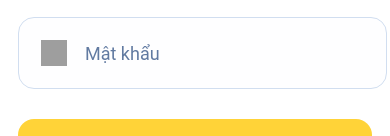
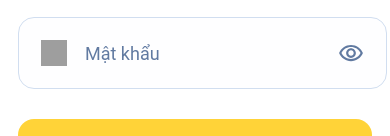
Before and after one commit to chungvinhhung/DR_PETS_HOUSE_ANGULAR, an Angular app: page /admin/login in a window 390 px wide. Shown: the part 411-547 px from the top of the page. Built offline with nearby package versions, Linux system fonts and the light colour scheme; grey boxes are pictures that could not be loaded.

Commit message:
style: use Design System eye icons for password toggle

```diff
--- a/src/app/features/admin/auth/pages/login/admin-login-page.component.scss
+++ b/src/app/features/admin/auth/pages/login/admin-login-page.component.scss
@@ -286,10 +286,18 @@
   background: transparent;
 }
 
-.visibility-button img {
+.visibility-icon {
   display: block;
   width: 2.32cqw;
   height: 2.32cqw;
+  background: #617aa1;
+  -webkit-mask: url("/assets/admin-login/visibility-outlined.svg") center / contain no-repeat;
+  mask: url("/assets/admin-login/visibility-outlined.svg") center / contain no-repeat;
+}
+
+.visibility-icon--off {
+  -webkit-mask-image: url("/assets/admin-login/visibility-off-outlined.svg");
+  mask-image: url("/assets/admin-login/visibility-off-outlined.svg");
 }
 
 .field-error {
@@ -420,7 +428,7 @@
 
   .field__icon,
   .visibility-button,
-  .visibility-button img {
+  .visibility-icon {
     width: 26px;
     height: 26px;
   }
```
